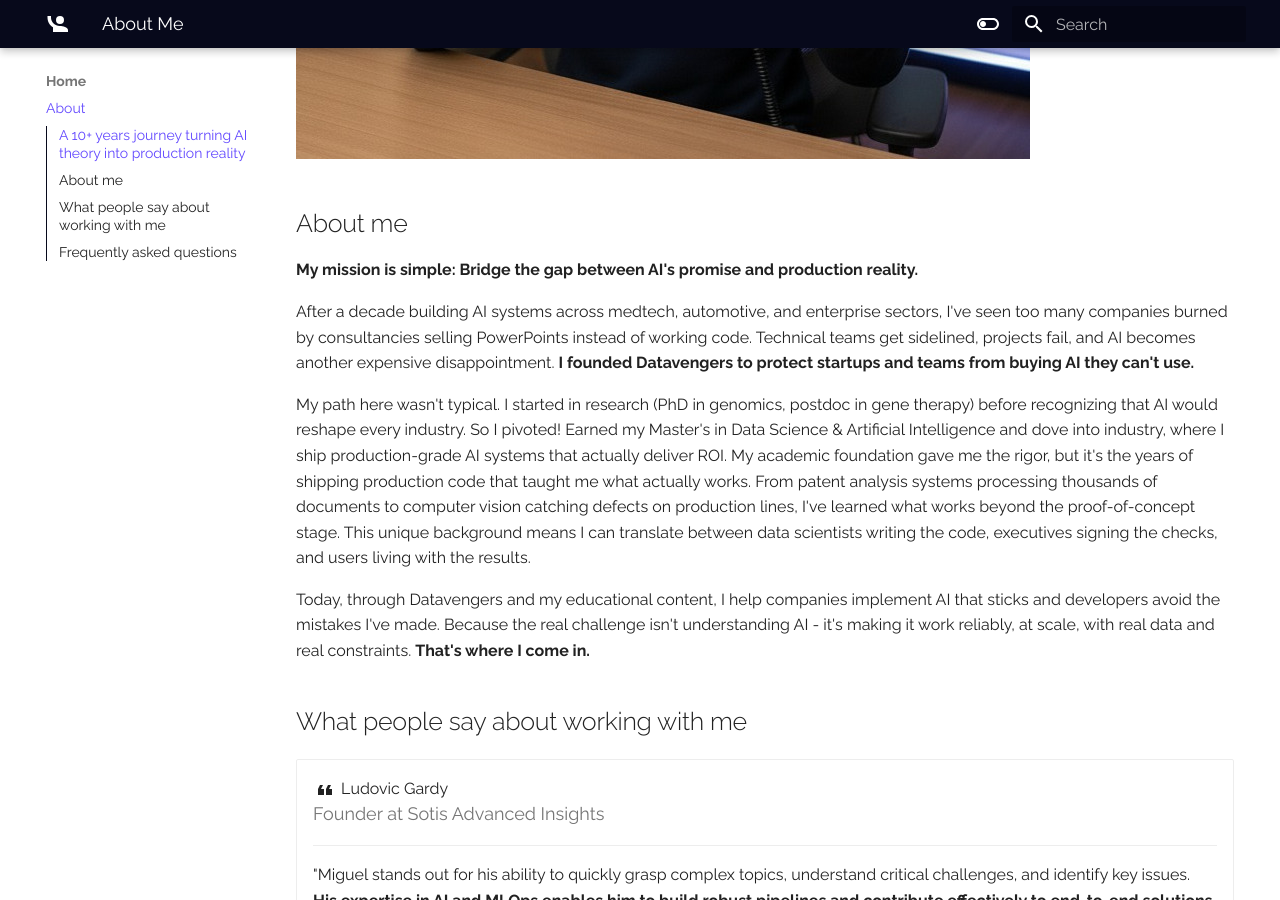
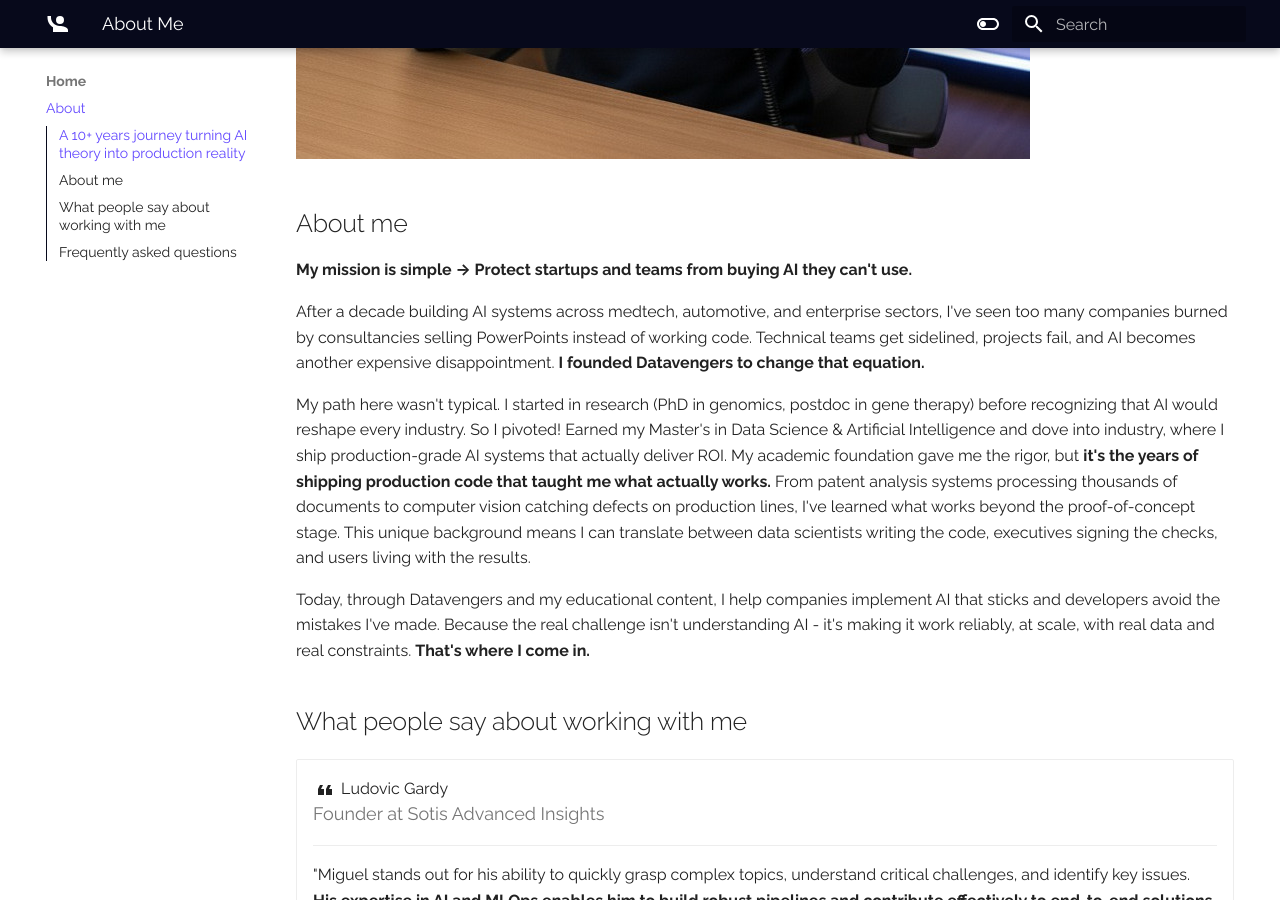
Before and after one commit to pandego/pandego.github.io, an MkDocs documentation site: the page built from docs/index.md, in a window 1280 px wide and 900 px high, scrolled down 1124 px. Built offline with MkDocs 1.6.1 and Material for MkDocs 9.7.7, drawn with Linux system fonts in a browser that asks for light colours; some web fonts are replaced.

Commit message:
docs: update mission statement and company vision in About Me section

```diff
--- a/docs/index.md
+++ b/docs/index.md
@@ -57,11 +57,11 @@ canonical_url: https://www.miguelmirandadias.com/
 
 ## About me
 
-**My mission is simple: Bridge the gap between AI's promise and production reality.**
+**My mission is simple → Protect startups and teams from buying AI they can't use.**
 
-After a decade building AI systems across medtech, automotive, and enterprise sectors, I've seen too many companies burned by consultancies selling PowerPoints instead of working code. Technical teams get sidelined, projects fail, and AI becomes another expensive disappointment. **I founded Datavengers to protect startups and teams from buying AI they can't use.**
+After a decade building AI systems across medtech, automotive, and enterprise sectors, I've seen too many companies burned by consultancies selling PowerPoints instead of working code. Technical teams get sidelined, projects fail, and AI becomes another expensive disappointment. **I founded Datavengers to change that equation.**
 
-My path here wasn't typical. I started in research (PhD in genomics, postdoc in gene therapy) before recognizing that AI would reshape every industry. So I pivoted! Earned my Master's in Data Science & Artificial Intelligence and dove into industry, where I ship production-grade AI systems that actually deliver ROI. My academic foundation gave me the rigor, but it's the years of shipping production code that taught me what actually works. From patent analysis systems processing thousands of documents to computer vision catching defects on production lines, I've learned what works beyond the proof-of-concept stage. This unique background means I can translate between data scientists writing the code, executives signing the checks, and users living with the results.
+My path here wasn't typical. I started in research (PhD in genomics, postdoc in gene therapy) before recognizing that AI would reshape every industry. So I pivoted! Earned my Master's in Data Science & Artificial Intelligence and dove into industry, where I ship production-grade AI systems that actually deliver ROI. My academic foundation gave me the rigor, but **it's the years of shipping production code that taught me what actually works.** From patent analysis systems processing thousands of documents to computer vision catching defects on production lines, I've learned what works beyond the proof-of-concept stage. This unique background means I can translate between data scientists writing the code, executives signing the checks, and users living with the results.
 
 Today, through Datavengers and my educational content, I help companies implement AI that sticks and developers avoid the mistakes I've made. Because the real challenge isn't understanding AI - it's making it work reliably, at scale, with real data and real constraints. **That's where I come in.**
 
```
